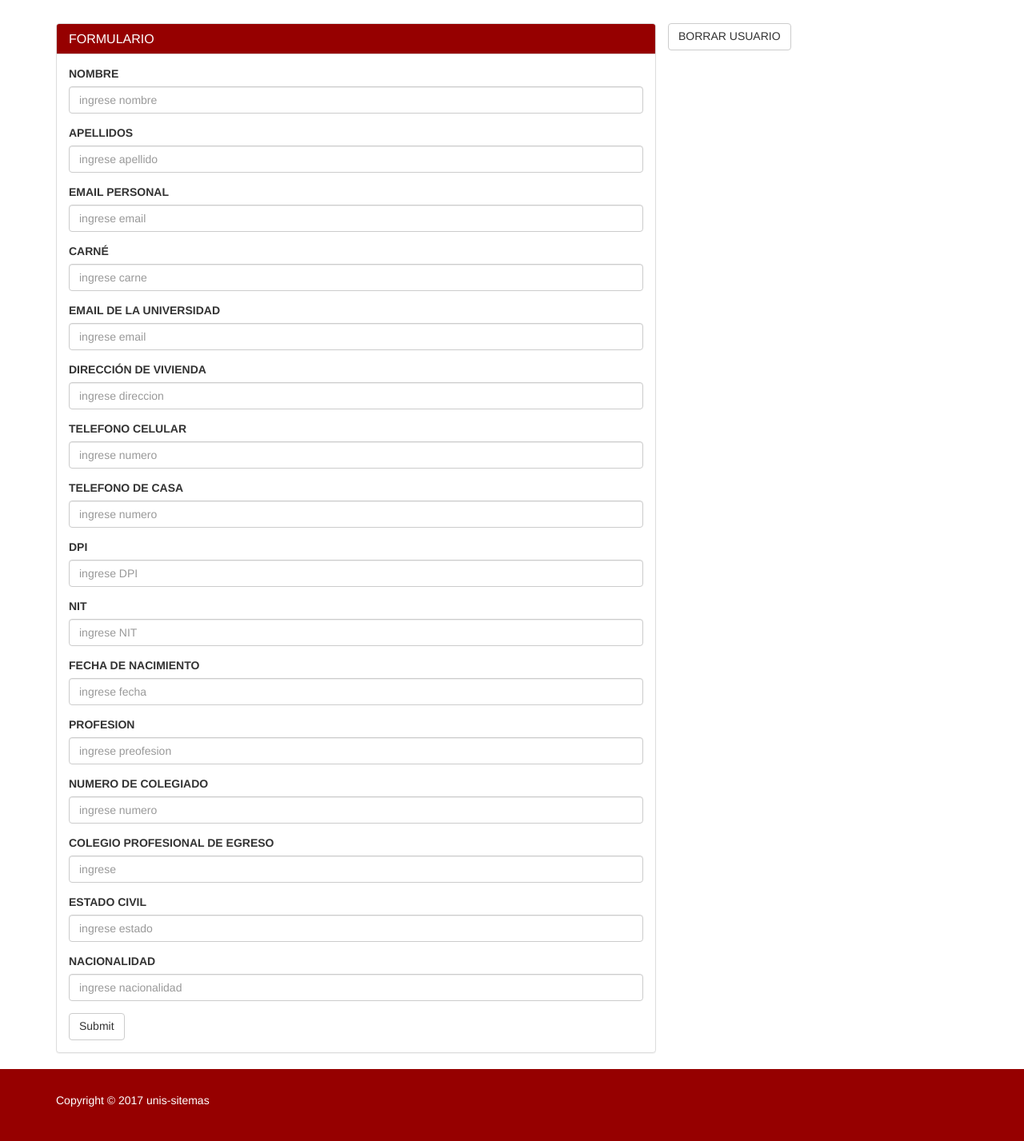
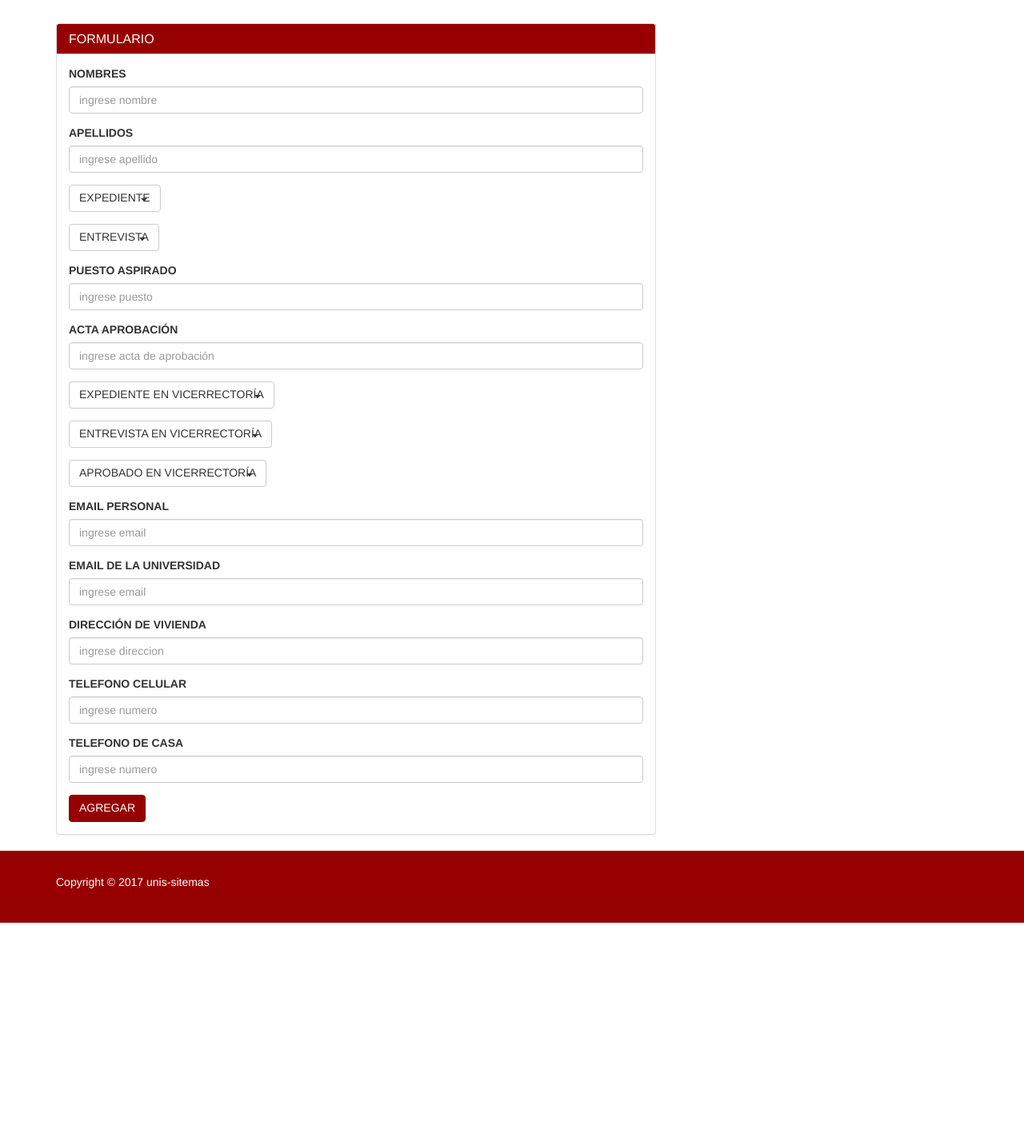
Before and after one commit to EdgarVallejo96/DW1_Project, a PHP site: page /formcatedraticopost.html in a window 1280 px wide. Shown: the part 137-1564 px from the top of the page at 80% size. After the commit the page ends 1291 px from the top, so only its background shows below. Run offline with PHP 8.4, Linux system fonts and the light colour scheme.

Commit message:
Commit con formulario agregar cadratico

```diff
--- a/BS_theme/formcatedraticopost.html
+++ b/BS_theme/formcatedraticopost.html
@@ -40,13 +40,13 @@
 
     <div class="title-bar">
             <div class="container">
-                <h1>AGREGAR USUARIO</h1>
+                <h1>AGREGAR CATEDRÁTICO</h1>
 
             </div>
         </div>
 
    <div class="main">
-       <div class="container">
+       <div class="container formCatPost">
            <div class="row">
                <div class="col-md-8">
                     <div class="panel panel-default">
@@ -56,21 +56,80 @@
                         <div class="panel-body">
                             <form>
                             <div class="form-group">
-                                <label>NOMBRE</label>
+                                <label>NOMBRES</label>
                                 <input type="text" class="form-control" placeholder="ingrese nombre">
                             </div>
                             <div class="form-group">
                                 <label>APELLIDOS</label>
                                 <input type="text" class="form-control" placeholder="ingrese apellido">
                             </div>
+                            <div class="form-group btn-group" role="group">
+
+                                    <button type="button" class="btn btn-default dropdown-toggle" data-toggle="dropdown" aria-haspopup="true" aria-expanded="false">
+                                     EXPEDIENTE
+                                      <span class="caret"></span>
+                                    </button>
+                                    <ul class="dropdown-menu">
+                                      <li><a href="#">EXPEDIENTE COMPLETO</a></li>
+                                      <li><a href="#">EXPEDIENTE INCOMPLETO</a></li>
+                                    </ul>
+                                  </div>
+                                  <div class="form-group btn-group" role="group">
+
+                                        <button type="button" class="btn btn-default dropdown-toggle" data-toggle="dropdown" aria-haspopup="true" aria-expanded="false">
+                                         ENTREVISTA
+                                          <span class="caret"></span>
+                                        </button>
+                                        <ul class="dropdown-menu">
+                                          <li><a href="#">ENTREVISTA REALIZADA </a></li>
+                                          <li><a href="#">ENTREVISTA NO REALIZADA </a></li>
+                                        </ul>
+                                      </div>
                             <div class="form-group">
-                                <label>EMAIL PERSONAL</label>
-                                <input type="text" class="form-control" placeholder="ingrese email">
+                                <label>PUESTO ASPIRADO</label>
+                                <input type="text" class="form-control" placeholder="ingrese puesto">
                             </div>
                             <div class="form-group">
-                                <label>CARNÉ</label>
-                                <input type="text" class="form-control" placeholder="ingrese carne">
+                                <label>ACTA APROBACIÓN</label>
+                                <input type="text" class="form-control" placeholder="ingrese acta de aprobación">
                             </div>
+                            <div class="form-group btn-group" role="group">
+
+                                    <button type="button" class="btn btn-default dropdown-toggle" data-toggle="dropdown" aria-haspopup="true" aria-expanded="false">
+                                     EXPEDIENTE EN VICERRECTORÍA
+                                      <span class="caret"></span>
+                                    </button>
+                                    <ul class="dropdown-menu">
+                                      <li><a href="#">EXPEDIENTE EN VICERRECTORÍA</a></li>
+                                      <li><a href="#">EXPEDIENTE NO EN VICERRECTORÍA</a></li>
+                                    </ul>
+                                  </div>
+                            <div class="form-group btn-group" role="group">
+
+                                    <button type="button" class="btn btn-default dropdown-toggle" data-toggle="dropdown" aria-haspopup="true" aria-expanded="false">
+                                     ENTREVISTA EN VICERRECTORÍA
+                                      <span class="caret"></span>
+                                    </button>
+                                    <ul class="dropdown-menu">
+                                      <li><a href="#">ENTREVISTA EN VICERRECTORÍA</a></li>
+                                      <li><a href="#">ENTREVISTA NO EN VICERRECTORÍA</a></li>
+                                    </ul>
+                                  </div>
+                                  <div class="form-group btn-group" role="group">
+
+                                        <button type="button" class="btn btn-default dropdown-toggle" data-toggle="dropdown" aria-haspopup="true" aria-expanded="false">
+                                         APROBADO EN VICERRECTORÍA
+                                          <span class="caret"></span>
+                                        </button>
+                                        <ul class="dropdown-menu">
+                                          <li><a href="#">APROBADO EN VICERRECTORÍA</a></li>
+                                          <li><a href="#">APROBADO NO EN VICERRECTORÍA</a></li>
+                                        </ul>
+                                      </div>
+                            <div class="form-group">
+                                    <label>EMAIL PERSONAL</label>
+                                    <input type="text" class="form-control" placeholder="ingrese email">
+                                </div>
                             <div class="form-group">
                                 <label>EMAIL DE LA UNIVERSIDAD</label>
                                 <input type="text" class="form-control" placeholder="ingrese email">
@@ -87,42 +146,9 @@
                                 <label>TELEFONO DE CASA</label>
                                 <input type="text" class="form-control" placeholder="ingrese numero">
                             </div>
-                            <div class="form-group">
-                                <label>DPI</label>
-                                <input type="text" class="form-control" placeholder="ingrese DPI">
-                            </div>
-                            <div class="form-group">
-                                <label>NIT</label>
-                                <input type="text" class="form-control" placeholder="ingrese NIT">
-                            </div>
-                            <div class="form-group">
-                                <label>FECHA DE NACIMIENTO</label>
-                                <input type="text" class="form-control" placeholder="ingrese fecha">
-                            </div>
-                            <div class="form-group">
-                                <label>PROFESION</label>
-                                <input type="text" class="form-control" placeholder="ingrese preofesion">
-                            </div>
-                            <div class="form-group">
-                                <label>NUMERO DE COLEGIADO</label>
-                                <input type="text" class="form-control" placeholder="ingrese numero">
-                            </div>
-                            <div class="form-group">
-                                <label>COLEGIO PROFESIONAL DE EGRESO</label>
-                                <input type="text" class="form-control" placeholder="ingrese">
-                            </div>
-                            <div class="form-group">
-                                <label>ESTADO CIVIL</label>
-                                <input type="text" class="form-control" placeholder="ingrese estado">
-                            </div>
-                            <div class="form-group">
-                                <label>NACIONALIDAD</label>
-                                <input type="text" class="form-control" placeholder="ingrese nacionalidad">
-                            </div>
 
 
-
-                            <button type="submit" class="btn btn-default">Submit</button>
+                            <button type="submit" class="btn btn-primary">AGREGAR</button>
                         </form>
 
 
@@ -130,8 +156,7 @@
 
                     </div>
                </div>
-               <button type="submit" class="btn btn-default">BORRAR USUARIO</button>
-               <br><br>
+
 
            </div>
        </div>
@@ -150,6 +175,10 @@
 
     <script src="bower_components/jquery/dist/jquery.js"></script>
     <script src="bower_components/bootstrap-sass/assets/javascripts/bootstrap.js"></script>
-
+    <script>
+    $('.dropdown-menu a').on('click', function(){
+        $(this).parent().parent().prev().html($(this).html() + '<span class="caret"></span>');
+    })
+</script>
   </body>
 </html>
--- a/BS_theme/sass/_custom.scss
+++ b/BS_theme/sass/_custom.scss
@@ -112,3 +112,34 @@ footer {
     padding-top:50px;
     padding-bottom: 17%;
     }
+
+.formCatPost {
+
+    .btn {
+        cursor: default;
+        background-color: #FFF;
+        border-radius: 4px;
+        text-align: left;
+    }
+
+    .caret {
+        position: absolute;
+        right: 16px;
+        top: 16px;
+    }
+
+    .btn-default:hover, .btn-default:focus, .btn-default:active, .btn-default.active, .open .dropdown-toggle.btn-default {
+        background-color: #FFF;
+    }
+
+    .btn-group.open .dropdown-toggle {
+        box-shadow: 0 1px 1px rgba(0, 0, 0, 0.075) inset, 0 0 8px rgba(102, 175, 233, 0.6)
+    }
+
+    .btn-group {width: 100%}
+    .dropdown-menu {width: 100%;}
+    .btn-primary {
+        color:#fff;
+        background-color:$main-color;
+    }
+}
```
Also changed, not shown: BS_theme/css/app.css, 1 other file.
